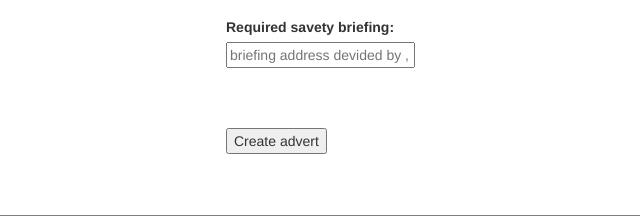
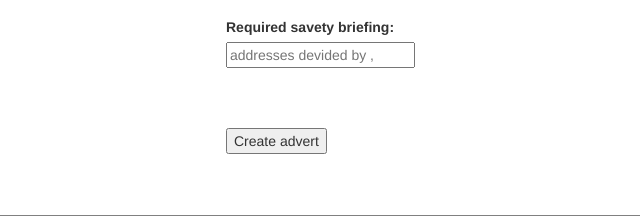
Before and after one commit to Seakuh/DappResourceRental, a website: page src/index.html in a window 1280 px wide. Shown: the part 621-838 px from the top of the page, 316-956 px from the left. Drawn offline with nearby package versions, Linux system fonts and the light colour scheme; files whose address does not match are found by name.

```diff
--- a/src/index.html
+++ b/src/index.html
@@ -95,9 +95,9 @@
           <br />
           <input
             type="text"
-            id="resourceName"
+            id="requiredBreifinfAddresses"
             name="name"
-            placeholder="briefing address devided by ,"
+            placeholder="addresses devided by ,"
           /><br />
           <br /><br />
           <br />
```
